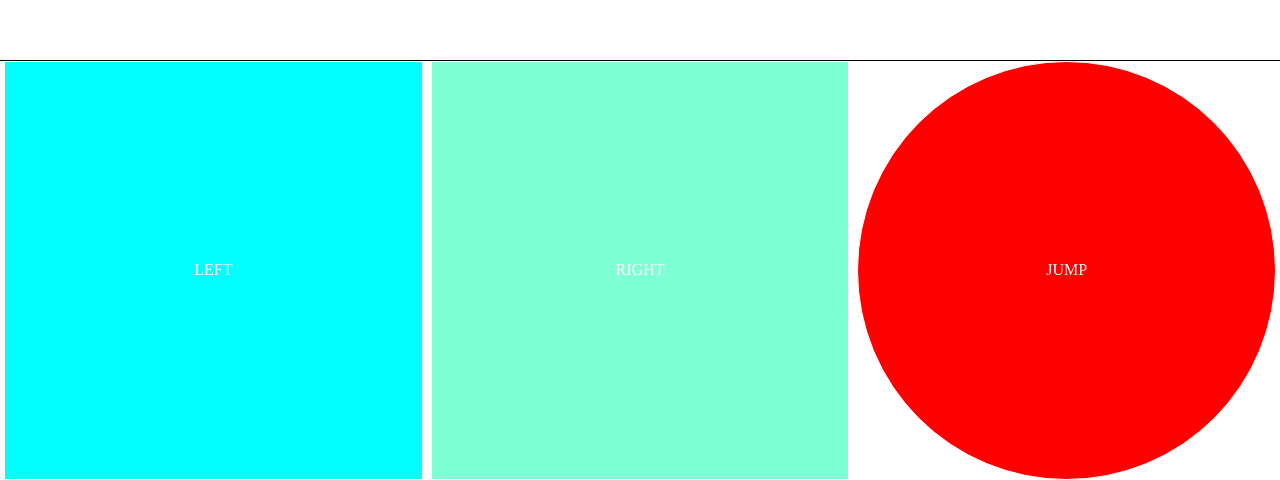
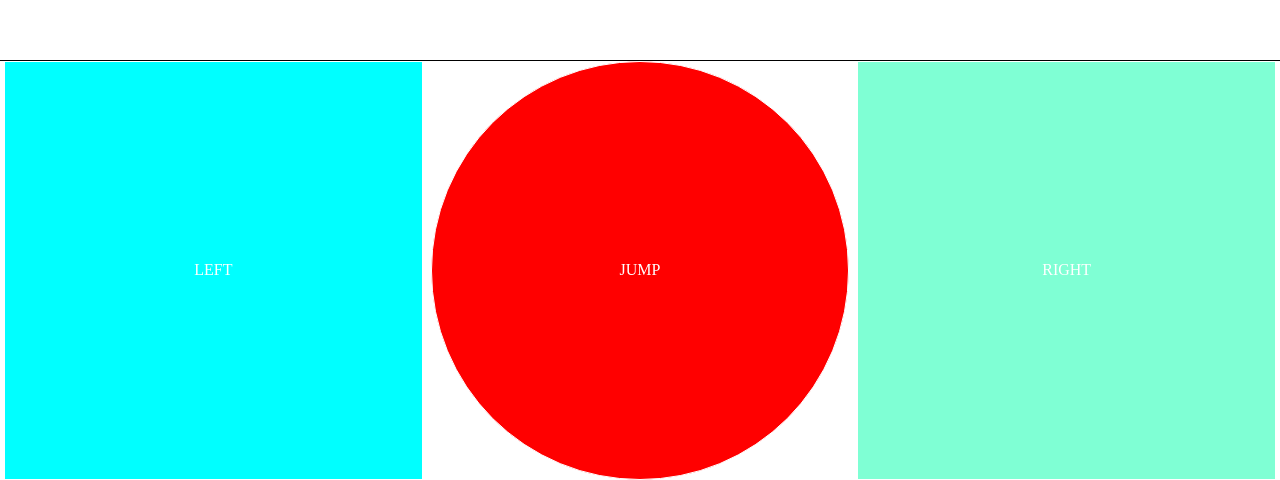
Before and after one commit to natedonato/landslide, a website built with webpack: page mobile.html in a window 1280 px wide. Shown: the part 1341-1821 px from the top of the page. Built offline with nearby package versions, Linux system fonts and the light colour scheme.

Commit message:
thee button but jump in center now

```diff
--- a/mobile.html
+++ b/mobile.html
@@ -26,6 +26,11 @@
                 <div class="jump-text"> LEFT</div>
                 </div>
             </div>
+            <div id="jump-button">
+                <div class="jump-display">
+                    <div class="jump-text">JUMP</div>
+                </div>
+            </div>
 
             <div id="right">
                 <div class="left-display" style="background-color: aquamarine;">
@@ -33,7 +38,6 @@
                 </div>
             </div>
 
-            <div id="jump-button"><div class="jump-display"> <div class="jump-text">JUMP</div> </div></div>
         </div>
     </div>
 
```
